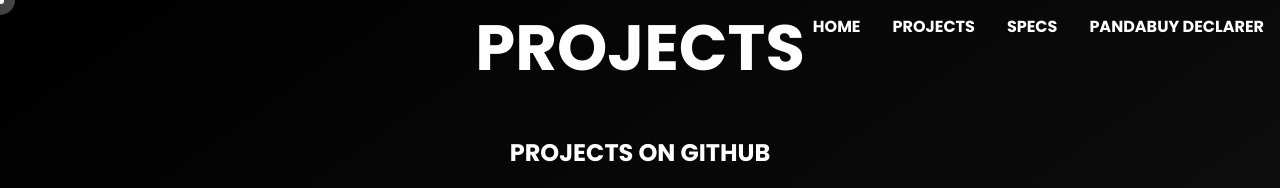
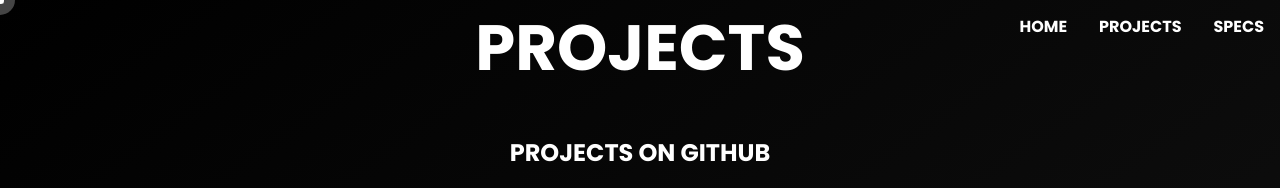
Before and after one commit to Senfoxo/github.io, a plain HTML site: page projects.html in a window 1280 px wide. Shown: the top 188 px of the page. Drawn offline with Linux system fonts and the light colour scheme.

Commit message:
Update projects.html

```diff
--- a/projects.html
+++ b/projects.html
@@ -21,7 +21,6 @@
             <li><a href="index.html">Home</a></li>
             <li><a href="projects.html">Projects</a></li>
             <li><a href="specs.html">Specs</a></li>
-            <li><a href="pandabuy.html">Pandabuy Declarer</a></li>
         </ul>
     </nav>
     <div id="art-gallery">
```
